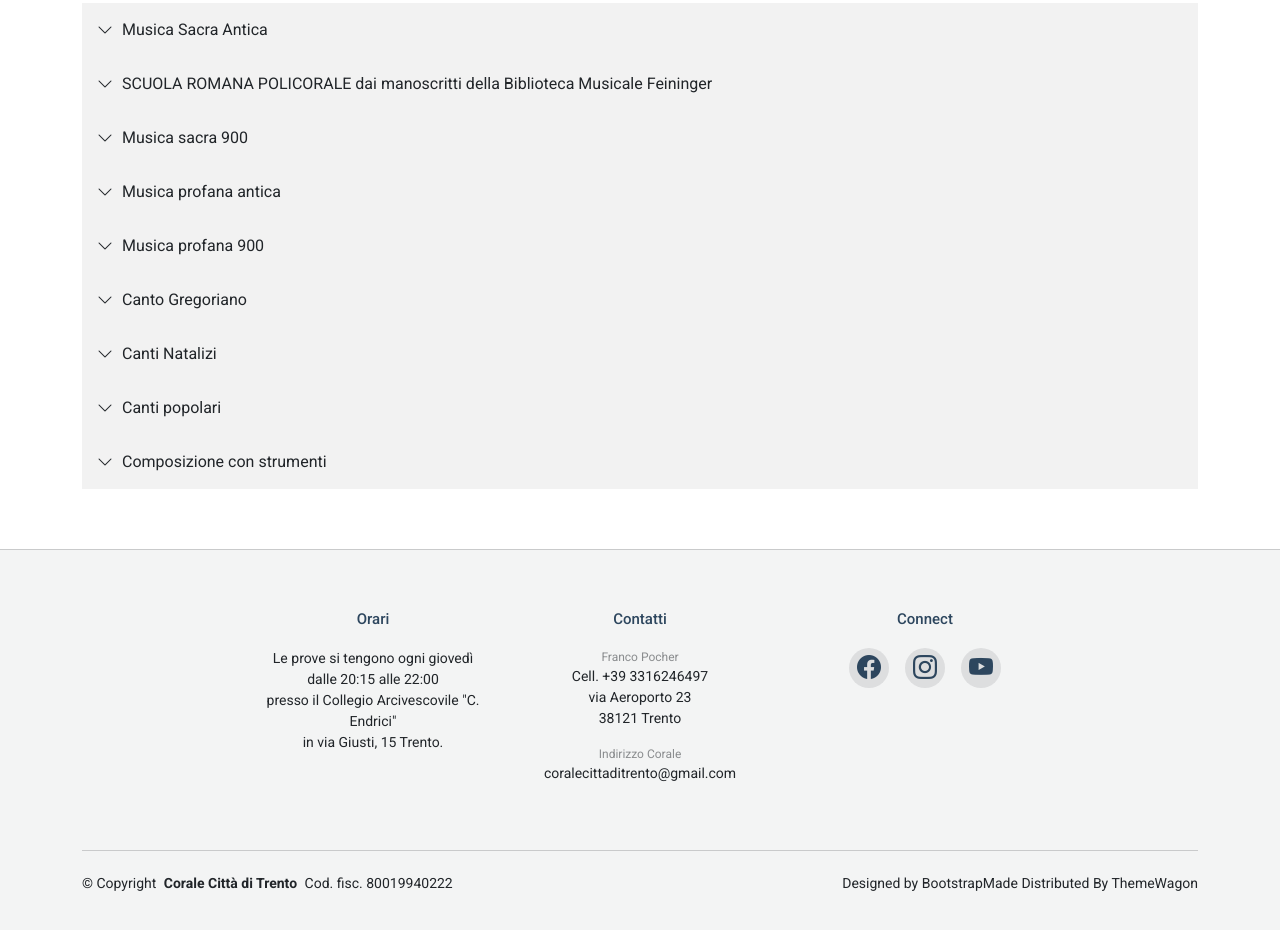
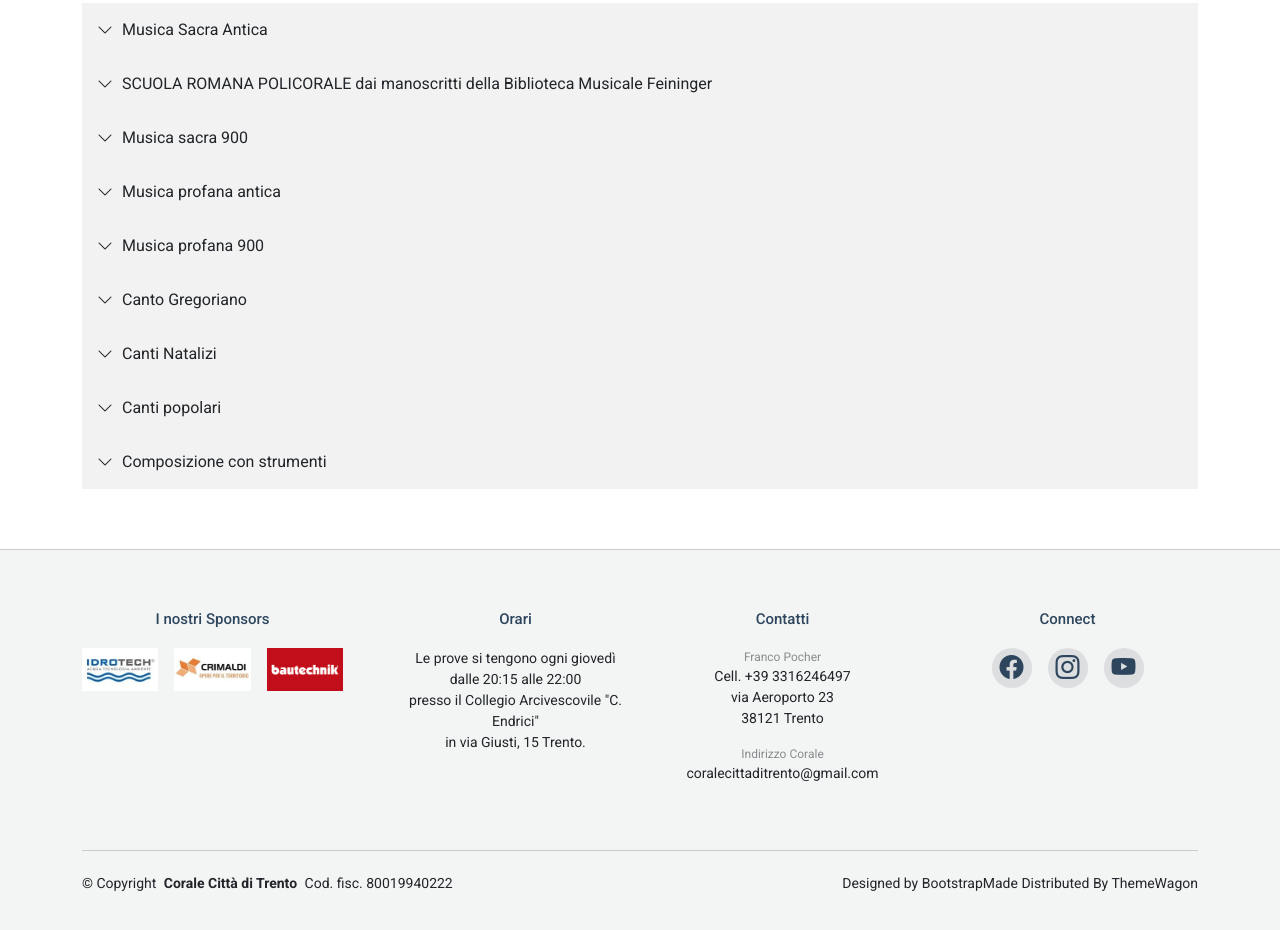
Before and after one commit to IGINOI/Choir_WebSite, a plain HTML site: page index.html in a window 1280 px wide. Shown: the part 2924-3854 px from the top of the page. Drawn offline with Linux system fonts and the light colour scheme.

Commit message:
Con: sponsors were inserted

```diff
--- a/index.html
+++ b/index.html
@@ -681,6 +681,23 @@
     <div class="container">
       <div class="row g-4 justify-content-center">
 
+        <div class="col-md-6 col-lg-3 pl-lg-5">
+          <div class="widget text-center">
+            <h3 class="widget-heading">I nostri Sponsors</h3>
+            <ul class="list-unstyled social-icons light mb-3 d-flex justify-content-center gap-3">
+              <li>
+                <img src="assets/img/sponsors/IdroTech_Logo.jpg" alt="Image" class="img-fluid">
+              </li>
+              <li>
+                <img src="assets/img/sponsors/Crimaldi_Logo.jpg" alt="Image" class="img-fluid">
+              </li>
+              <li>
+                <img src="assets/img/sponsors/Bautechnik_Logo.png" alt="Image" class="img-fluid">
+              </li>
+            </ul>
+          </div>
+        </div>
+
         <div class="col-md-6 col-lg-3 ps-lg-5 mb-3 mb-md-0">
           <div class="widget text-center">
             <h3 class="widget-heading">Orari</h3>
```
Also changed, not shown: assets/img/sponsors/Bautechnik_Logo.png (added), assets/img/sponsors/Crimaldi_Logo.jpg (added), assets/img/sponsors/Idrotech_Logo.jpg (added).
